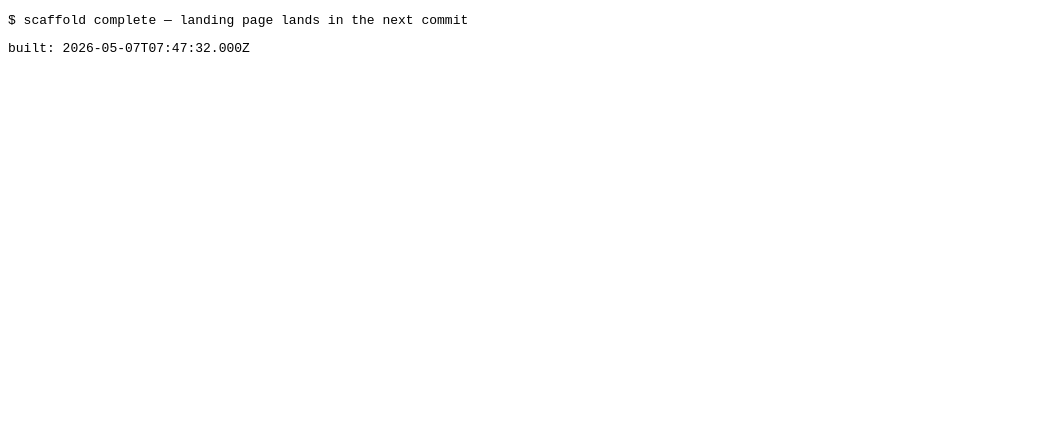
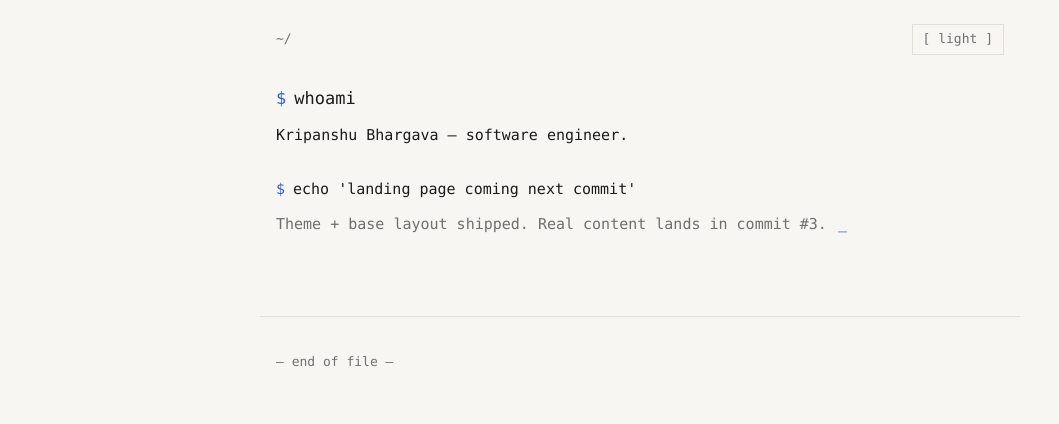
Before and after one commit to kripanshu/kripanshu.github.io, an Astro site: page / in a window 1280 px wide. Shown: the whole page, without its empty margins (0-1059 px from the left). Built offline with nearby package versions, Linux system fonts and the light colour scheme; Astro itself is replaced by a stand-in of ours.

Commit message:
Add base layout, theme system, prompt + cursor primitives
- Design tokens in global.css for dark + light themes (cool-blue accent)
- ThemeScript runs inline before paint, no flash on load
- ThemeToggle persists choice to localStorage; first-visit honors
  prefers-color-scheme
- BaseLayout includes skip-link, ~/ breadcrumb, og:* meta, canonical URL
- Prompt component renders \$ command headers as h1/h2/h3
- Cursor component blinks but respects prefers-reduced-motion
- Mono system font stack — self-hosted Geist Mono is a future polish

```diff
--- /dev/null
+++ b/src/components/Cursor.astro
@@ -0,0 +1,20 @@
+---
+---
+
+<span class="cursor" aria-hidden="true">_</span>
+
+<style>
+  .cursor {
+    display: inline-block;
+    color: var(--accent);
+    font-weight: 700;
+    animation: blink 1.05s steps(2, end) infinite;
+    margin-left: 2px;
+  }
+
+  @keyframes blink {
+    50% {
+      opacity: 0;
+    }
+  }
+</style>
--- /dev/null
+++ b/src/components/Prompt.astro
@@ -0,0 +1,45 @@
+---
+type Tag = 'h1' | 'h2' | 'h3';
+interface Props {
+  command: string;
+  as?: Tag;
+  id?: string;
+}
+const { command, as: HeadingTag = 'h2' as Tag, id } = Astro.props;
+---
+
+<HeadingTag class="prompt" id={id}>
+  <span class="prompt-symbol" aria-hidden="true">$</span>
+  <span class="prompt-command">{command}</span>
+</HeadingTag>
+
+<style>
+  .prompt {
+    font-size: var(--text-base);
+    font-weight: 500;
+    margin: var(--space-8) 0 var(--space-3);
+    display: flex;
+    gap: var(--space-2);
+    align-items: baseline;
+    line-height: 1.4;
+  }
+
+  .prompt:first-child {
+    margin-top: 0;
+  }
+
+  .prompt-symbol {
+    color: var(--accent);
+    user-select: none;
+  }
+
+  .prompt-command {
+    color: var(--text);
+  }
+
+  /* h1 prompts (page titles) get slightly more breathing room */
+  h1.prompt {
+    font-size: var(--text-lg);
+    margin-top: 0;
+  }
+</style>
--- /dev/null
+++ b/src/components/ThemeScript.astro
@@ -0,0 +1,19 @@
+---
+// Inline, blocking script that runs before paint to apply the saved theme.
+// Prevents flash of incorrect theme on initial load.
+---
+
+<script is:inline>
+  (function () {
+    try {
+      var stored = localStorage.getItem('theme');
+      var prefersLight = window.matchMedia(
+        '(prefers-color-scheme: light)'
+      ).matches;
+      var theme = stored || (prefersLight ? 'light' : 'dark');
+      document.documentElement.dataset.theme = theme;
+    } catch (_) {
+      document.documentElement.dataset.theme = 'dark';
+    }
+  })();
+</script>
--- /dev/null
+++ b/src/components/ThemeToggle.astro
@@ -0,0 +1,50 @@
+---
+---
+
+<button
+  id="theme-toggle"
+  type="button"
+  aria-label="Toggle color theme"
+  title="Toggle theme (or run `theme dark|light` in cmd+k)"
+>
+  <span class="t-dark" aria-hidden="true">[ dark ]</span>
+  <span class="t-light" aria-hidden="true">[ light ]</span>
+</button>
+
+<style>
+  #theme-toggle {
+    background: transparent;
+    border: 1px solid var(--border);
+    color: var(--text-dim);
+    font-size: var(--text-sm);
+    padding: 4px 10px;
+    cursor: pointer;
+    border-radius: 0;
+    transition: color var(--transition), border-color var(--transition);
+  }
+
+  #theme-toggle:hover {
+    color: var(--text);
+    border-color: var(--text-dim);
+  }
+
+  /* show only the label that matches the current theme */
+  :global([data-theme='dark']) .t-light,
+  :global([data-theme='light']) .t-dark {
+    display: none;
+  }
+</style>
+
+<script>
+  const btn = document.getElementById('theme-toggle');
+  btn?.addEventListener('click', () => {
+    const cur = document.documentElement.dataset.theme;
+    const next = cur === 'dark' ? 'light' : 'dark';
+    document.documentElement.dataset.theme = next;
+    try {
+      localStorage.setItem('theme', next);
+    } catch (_) {
+      /* localStorage may be blocked — non-fatal */
+    }
+  });
+</script>
--- /dev/null
+++ b/src/layouts/BaseLayout.astro
@@ -0,0 +1,112 @@
+---
+import '../styles/global.css';
+import ThemeScript from '../components/ThemeScript.astro';
+import ThemeToggle from '../components/ThemeToggle.astro';
+
+interface Props {
+  title?: string;
+  description?: string;
+  path?: string;
+}
+
+const {
+  title = 'Kripanshu Bhargava',
+  description = 'Software engineer.',
+  path = '~/',
+} = Astro.props;
+
+const fullTitle =
+  title === 'Kripanshu Bhargava' ? title : `${title} — Kripanshu Bhargava`;
+---
+
+<!doctype html>
+<html lang="en">
+  <head>
+    <meta charset="utf-8" />
+    <meta name="viewport" content="width=device-width, initial-scale=1" />
+    <title>{fullTitle}</title>
+    <meta name="description" content={description} />
+    <meta property="og:title" content={fullTitle} />
+    <meta property="og:description" content={description} />
+    <meta property="og:type" content="website" />
+    <meta name="theme-color" content="#0b0d10" />
+    <link rel="canonical" href={Astro.url.href} />
+    <link rel="icon" type="image/svg+xml" href="/favicon.svg" />
+    <ThemeScript />
+  </head>
+  <body>
+    <a class="skip-link" href="#main">Skip to content</a>
+
+    <header class="topbar">
+      <a href="/" class="path" aria-label="Go home">{path}</a>
+      <ThemeToggle />
+    </header>
+
+    <main id="main">
+      <slot />
+    </main>
+
+    <footer>
+      <span class="dim">— end of file —</span>
+    </footer>
+
+    <style>
+      .skip-link {
+        position: absolute;
+        left: -9999px;
+        top: 0;
+        padding: var(--space-2) var(--space-3);
+        background: var(--bg-elevated);
+        border: 1px solid var(--accent);
+        z-index: 100;
+      }
+      .skip-link:focus {
+        left: var(--space-2);
+        top: var(--space-2);
+      }
+
+      .topbar {
+        max-width: var(--max-width);
+        margin: 0 auto;
+        padding: var(--space-6) var(--space-4) var(--space-4);
+        display: flex;
+        justify-content: space-between;
+        align-items: center;
+        gap: var(--space-4);
+      }
+
+      .path {
+        color: var(--text-dim);
+        border-bottom: none;
+        font-size: var(--text-sm);
+      }
+      .path:hover {
+        color: var(--text);
+      }
+
+      main {
+        max-width: var(--max-width);
+        margin: 0 auto;
+        padding: var(--space-4) var(--space-4) var(--space-16);
+      }
+
+      footer {
+        max-width: var(--max-width);
+        margin: 0 auto;
+        padding: var(--space-8) var(--space-4) var(--space-12);
+        border-top: 1px solid var(--border);
+      }
+
+      footer .dim {
+        color: var(--text-dim);
+        font-size: var(--text-sm);
+      }
+
+      @media (max-width: 480px) {
+        .topbar {
+          padding-top: var(--space-4);
+        }
+      }
+    </style>
+  </body>
+</html>
--- a/src/pages/index.astro
+++ b/src/pages/index.astro
@@ -1,17 +1,26 @@
 ---
-const buildTime = new Date().toISOString();
+import BaseLayout from '../layouts/BaseLayout.astro';
+import Prompt from '../components/Prompt.astro';
+import Cursor from '../components/Cursor.astro';
 ---
 
-<!doctype html>
-<html lang="en">
-  <head>
-    <meta charset="utf-8" />
-    <meta name="viewport" content="width=device-width, initial-scale=1" />
-    <title>Kripanshu Bhargava</title>
-    <meta name="description" content="Software engineer." />
-  </head>
-  <body>
-    <pre>$ scaffold complete — landing page lands in the next commit</pre>
-    <pre>built: {buildTime}</pre>
-  </body>
-</html>
+<BaseLayout
+  title="Kripanshu Bhargava"
+  description="Software engineer."
+  path="~/"
+>
+  <Prompt as="h1" command="whoami" />
+  <p>Kripanshu Bhargava — software engineer.</p>
+
+  <Prompt command="echo 'landing page coming next commit'" />
+  <p class="dim">
+    Theme + base layout shipped. Real content lands in commit #3.
+    <Cursor />
+  </p>
+</BaseLayout>
+
+<style>
+  .dim {
+    color: var(--text-dim);
+  }
+</style>
--- /dev/null
+++ b/src/styles/global.css
@@ -0,0 +1,136 @@
+/* ── design tokens ─────────────────────────────────────── */
+
+:root {
+  --max-width: 760px;
+
+  --space-1: 4px;
+  --space-2: 8px;
+  --space-3: 12px;
+  --space-4: 16px;
+  --space-6: 24px;
+  --space-8: 32px;
+  --space-12: 48px;
+  --space-16: 64px;
+
+  --text-xs: 12px;
+  --text-sm: 13px;
+  --text-base: 15px;
+  --text-lg: 17px;
+
+  --line-height: 1.6;
+  --transition: 120ms ease;
+}
+
+/* dark (default — applied by ThemeScript before paint) */
+:root,
+[data-theme='dark'] {
+  --bg: #0b0d10;
+  --bg-elevated: #11141a;
+  --text: #d8dee9;
+  --text-dim: #6b7380;
+  --accent: #82aaff;
+  --accent-dim: rgba(130, 170, 255, 0.22);
+  --border: #1f2430;
+  --selection: rgba(130, 170, 255, 0.32);
+}
+
+[data-theme='light'] {
+  --bg: #f7f6f2;
+  --bg-elevated: #ffffff;
+  --text: #1a1a1a;
+  --text-dim: #6f6f6f;
+  --accent: #2f5fcf;
+  --accent-dim: rgba(47, 95, 207, 0.18);
+  --border: #e2dfd5;
+  --selection: rgba(47, 95, 207, 0.22);
+}
+
+/* ── reset ────────────────────────────────────────────── */
+
+*,
+*::before,
+*::after {
+  box-sizing: border-box;
+}
+
+html,
+body {
+  margin: 0;
+  padding: 0;
+}
+
+img,
+svg {
+  display: block;
+  max-width: 100%;
+}
+
+button {
+  font: inherit;
+  color: inherit;
+}
+
+/* ── base typography ──────────────────────────────────── */
+
+html {
+  font-family: ui-monospace, 'SFMono-Regular', 'Menlo', 'Monaco',
+    'Cascadia Mono', 'Liberation Mono', 'Courier New', monospace;
+  font-size: var(--text-base);
+  background: var(--bg);
+  color: var(--text);
+  /* avoid distracting ligatures for code */
+  font-feature-settings: 'calt' 0, 'liga' 0;
+  -webkit-font-smoothing: antialiased;
+  -moz-osx-font-smoothing: grayscale;
+}
+
+body {
+  line-height: var(--line-height);
+  transition: background var(--transition), color var(--transition);
+}
+
+p {
+  margin: 0 0 var(--space-4);
+}
+
+a {
+  color: var(--accent);
+  text-decoration: none;
+  border-bottom: 1px dotted currentColor;
+  transition: color var(--transition), border-color var(--transition);
+}
+
+a:hover {
+  color: var(--text);
+  border-bottom-style: solid;
+}
+
+a:focus-visible,
+button:focus-visible {
+  outline: 2px solid var(--accent);
+  outline-offset: 2px;
+  border-radius: 2px;
+}
+
+::selection {
+  background: var(--selection);
+}
+
+hr {
+  border: 0;
+  border-top: 1px solid var(--border);
+  margin: var(--space-8) 0;
+}
+
+/* ── reduced motion ───────────────────────────────────── */
+
+@media (prefers-reduced-motion: reduce) {
+  *,
+  *::before,
+  *::after {
+    animation-duration: 0.01ms !important;
+    animation-iteration-count: 1 !important;
+    transition-duration: 0.01ms !important;
+    scroll-behavior: auto !important;
+  }
+}
```
Also changed, not shown: public/favicon.svg (added).
